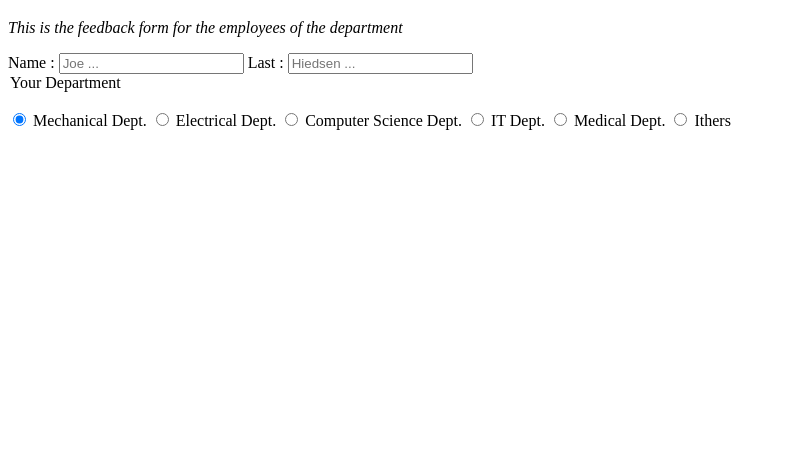
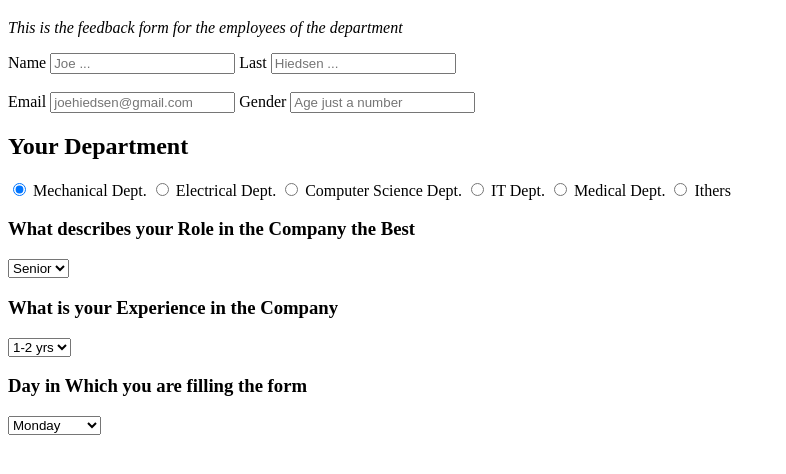
Before and after one commit to abhishekpramanik/Survey-Form, a plain HTML site: page hackio_projects/index.html in a window 1280 px wide. Shown: the part 88-562 px from the top of the page, without its empty margins (0-786 px from the left). Drawn offline with Linux system fonts and the light colour scheme.

Commit message:
Added some Sections

```diff
--- a/hackio_projects/index.html
+++ b/hackio_projects/index.html
@@ -64,12 +64,16 @@
                 </div>
 
                 <div class="form-content">
-                    <label>Name : </label>
+                    <label>Name </label>
                     <input type="text" placeholder="Joe ..." class="userName">
-                    <label>Last :</label>
-                    <input type="text" placeholder="Hiedsen ..." class="lastName">
+                    <label>Last </label>
+                    <input type="text" placeholder="Hiedsen ..." class="lastName"><br><br>
+                    <label>Email </label>
+                    <input type="email" placeholder="joehiedsen@gmail.com" class="email">
+                    <label>Gender</label>
+                    <input type="number" placeholder="Age just a number">
                     <br>
-                    <legend>Your Department</legend><br>
+                    <h2>Your Department</h2>
 
                     <input type="radio" value="1"  name="radiobtn" checked>
                     <label>Mechanical Dept.</label>
@@ -90,9 +94,39 @@
                     <label>Ithers</label>
                 </div>
 
-                <div class="form-ques">
+                <div class="form-ques-experience">
+                    <h3>What describes your Role in the Company the Best</h3>
+                    <select name="describeRole">
+                        <option value="1">Senior</option>
+                        <option value="2">Junior</option>
+                        <option value="3">Clerk</option>
+                    </select>
+
+                    <h3>What is your Experience in the Company</h3>
+                    <select name="experience">
+                        <option value="1">1-2 yrs</option>
+                        <option value="2">2-3 yrs</option>
+                        <option value="3">3-4 yrs</option>
+                        <option value="4">4+ yrs</option>
+                    </select>
+
+                    <h3>Day in Which you are filling the form</h3>
+                    <select>
+                        <option value="">Monday</option>
+                        <option value="">Tuesday</option>
+                        <option value="">Wednesday</option>
+                        <option value="">Thursday</option>
+                        <option value="">Friday</option>
+                        <option value="">Saturday</option>
+                        <option value="">Sunday</option>
+                    </select>
+                </div>
+
+                <div class="form-feedback">
 
                 </div>
+
+
             </form>
 
 
```
